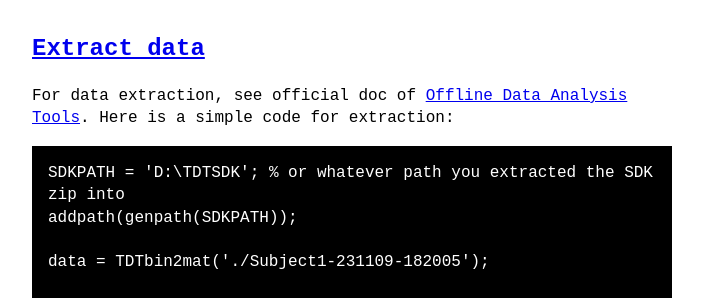
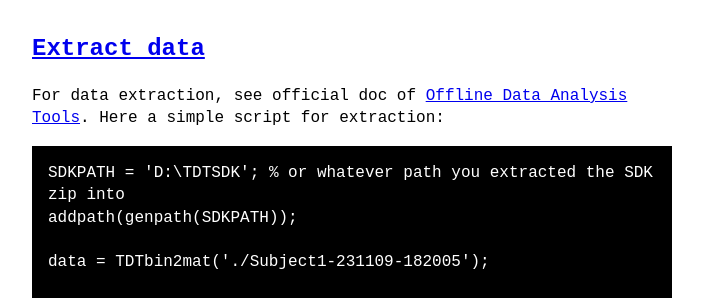
Before and after one commit to BryanWang0702/BryanWang0702.github.io, a Jekyll site: the page built from _posts/2024-02-02-EEG&EMG-Recording-Manual.md, in a window 1280 px wide and 900 px high, scrolled down 12062 px. Shown: the part 151-449 px from the top of the window, without its empty margins (288-991 px from the left). Built offline with Jekyll 4.4.1, drawn with Linux system fonts in a browser that asks for light colours.

Commit message:
update EEG/EMG recording manual

````diff
--- a/_posts/2024-02-02-EEG&EMG-Recording-Manual.md
+++ b/_posts/2024-02-02-EEG&EMG-Recording-Manual.md
@@ -158,7 +158,7 @@ As the tdt recording system may have some noise at the start of recording, and s
 
 ---
 ## [Extract data](#extract-data)
-For data extraction, see official doc of [Offline Data Analysis Tools](https://www.tdt.com/docs/sdk/offline-data-analysis/offline-data-matlab/getting-started/). Here is a simple code for extraction:
+For data extraction, see official doc of [Offline Data Analysis Tools](https://www.tdt.com/docs/sdk/offline-data-analysis/offline-data-matlab/getting-started/). Here a simple script for extraction:
 ```matlab
 SDKPATH = 'D:\TDTSDK'; % or whatever path you extracted the SDK zip into
 addpath(genpath(SDKPATH));
````
